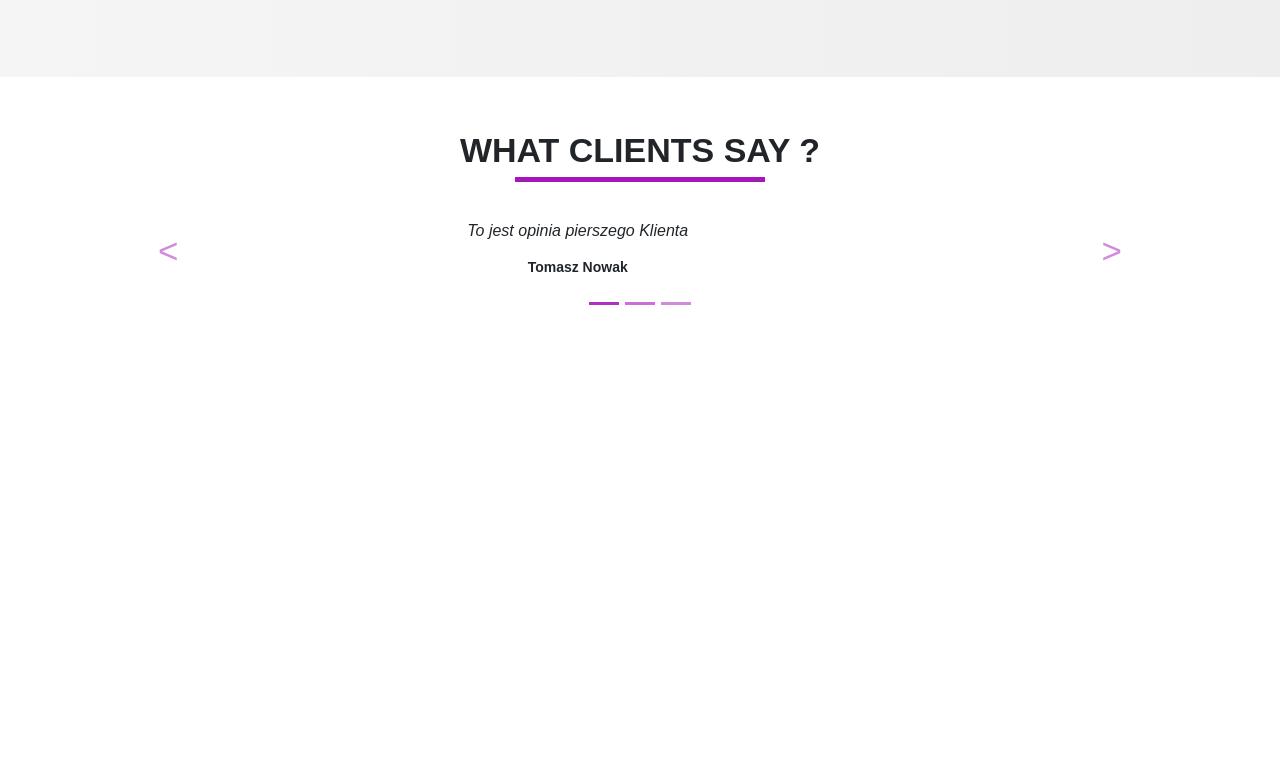
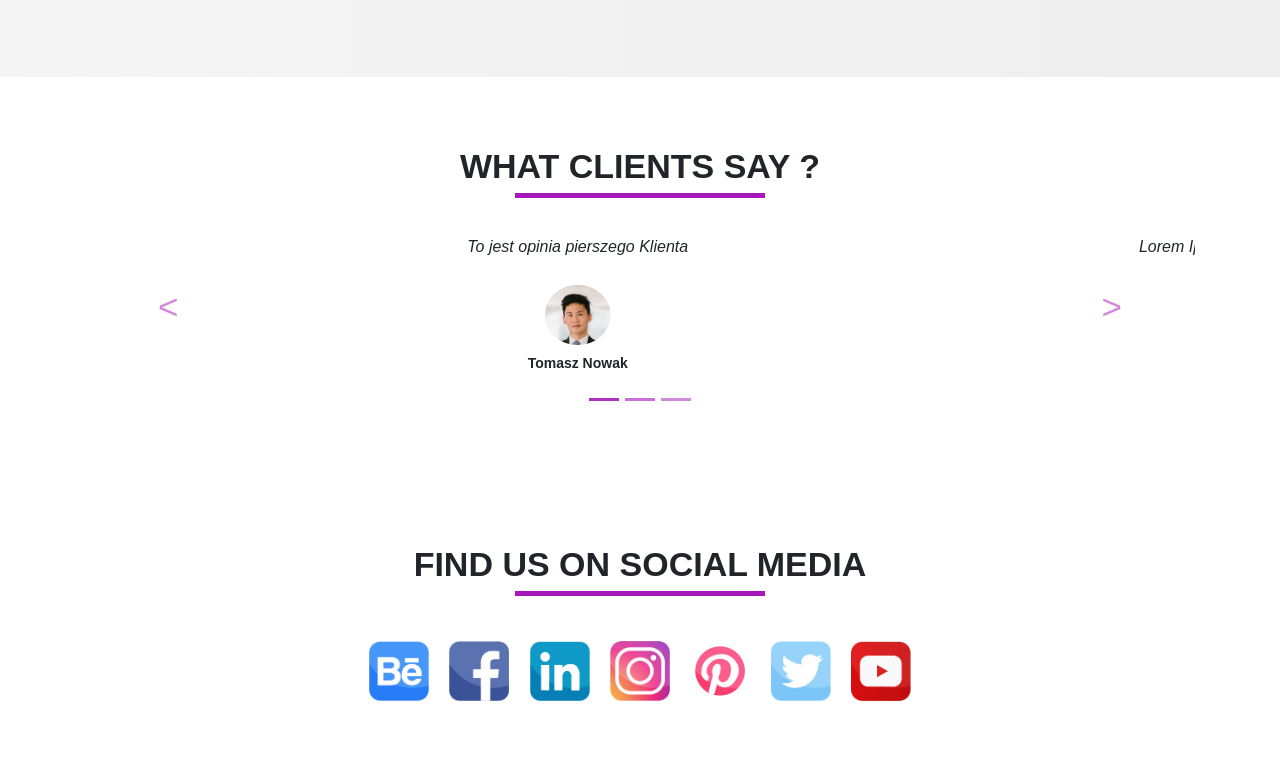
Before and after one commit to adaczer/LandingPage4, a plain HTML site: page index.html in a window 1280 px wide. Shown: the part 1590-2363 px from the top of the page. Before the commit the page ends 1953 px from the top, so only its background shows below. Drawn offline with nearby package versions, Linux system fonts and the light colour scheme.

Commit message:
added section social

```diff
--- a/index.html
+++ b/index.html
@@ -146,14 +146,16 @@
                         <div class="carousel-inner">
                         <div class="carousel-item active">
                             <p class="client-desc">To jest opinia pierszego Klienta</p>
+                            <img src="../LandingPage4/img/opinie1.jpg">
                             <h3 class="client-name">Tomasz Nowak</h3>
                         </div>
                         <div class="carousel-item">
-                            <p class="client-desc">Lorem Ipsum . To jest opinia drugiego Klienta</p>
-
+                            <p class="client-desc">Lorem Ipsum Lorem, ipsum dolor sit amet consectetur adipisicing elit. Cupiditate, repudiandae adipisci incidunt, eius veniam eveniet quas deleniti provident hic, totam aliquam reiciendis natus vitae autem consequuntur nemo doloribus dolores unde!. To jest opinia drugiego Klienta</p>
+                            <h3 class="client-name">Bartosz Kowalski</h3>
                         </div>
                         <div class="carousel-item">
                             <p class="client-desc">Lorem ipsum dolores. To jest opinia trzeciego Klienta</p>
+                            <h3 class="client-name">Andrzej Włodarski</h3>
                         </div>
                         </div>
                         <br>
@@ -174,6 +176,26 @@
     </section>
 
 
+      <!--------------- SOCIAL SECTION------------------>
+
+      <section id="social">
+        <div class="container text-center">
+            <h1 class="title">Find us on social media</h1>
+
+        <div class="social-icon">
+            <a href="#"><img src="../LandingPage4/img/social/social-be.jpg"></a>
+            <a href="#"><img src="../LandingPage4/img/social/social-fb.jpg"></a>
+            <a href="#"><img src="../LandingPage4/img/social/social-in.jpg"></a>
+            <a href="#"><img src="../LandingPage4/img/social/social-inst.jpg"></a>
+            <a href="#"><img src="../LandingPage4/img/social/social-pint.jpg"></a>
+            <a href="#"><img src="../LandingPage4/img/social/social-tw.jpg"></a>
+            <a href="#"><img src="../LandingPage4/img/social/social-yt.jpg"></a>
+        </div>
+    </div>
+    </section>
+
+
+
 <script src="https://code.jquery.com/jquery-3.5.1.slim.min.js" integrity="sha384-DfXdz2htPH0lsSSs5nCTpuj/zy4C+OGpamoFVy38MVBnE+IbbVYUew+OrCXaRkfj" crossorigin="anonymous"></script>
 <script src="https://cdn.jsdelivr.net/npm/popper.js@1.16.1/dist/umd/popper.min.js" integrity="sha384-9/reFTGAW83EW2RDu2S0VKaIzap3H66lZH81PoYlFhbGU+6BZp6G7niu735Sk7lN" crossorigin="anonymous"></script>
 <script src="https://stackpath.bootstrapcdn.com/bootstrap/4.5.2/js/bootstrap.min.js" integrity="sha384-B4gt1jrGC7Jh4AgTPSdUtOBvfO8shuf57BaghqFfPlYxofvL8/KUEfYiJOMMV+rV" crossorigin="anonymous"></script>
--- a/style.css
+++ b/style.css
@@ -151,7 +151,7 @@ font-size: 22px;
 /*----------- TESTIMONIALS SECTION ------------*/
 
 #testimonials{
-    padding: 3rem 0 2rem 0;
+    padding: 4rem 0 3rem 0;
 }
 
 .client-desc{
@@ -189,3 +189,27 @@ font-size: 22px;
   font-size: 35px;
   color: #a517ba;
 }
+
+#testimonials img{
+    height: 60px;
+    border-radius: 50%;
+    margin: 10px 10px;
+}
+
+
+/*----------- SOCIAL SECTION ------------*/
+
+#social{
+    padding: 4rem 0 4rem 0;
+}
+
+#social img{
+    width: 60px;
+    height: 60px;
+    margin: 8px;
+    transition: 0.3s;
+}
+
+.social-icon a:hover img{
+    transform: translateY(-10px);
+}
```
Also changed, not shown: img/opinie1.jpg (added), img/social/social-be.jpg (added), img/social/social-fb.jpg (added), img/social/social-in.jpg (added), img/social/social-inst.jpg (added), img/social/social-pint.jpg (added), img/social/social-tw.jpg (added), img/social/social-yt.jpg (added).
